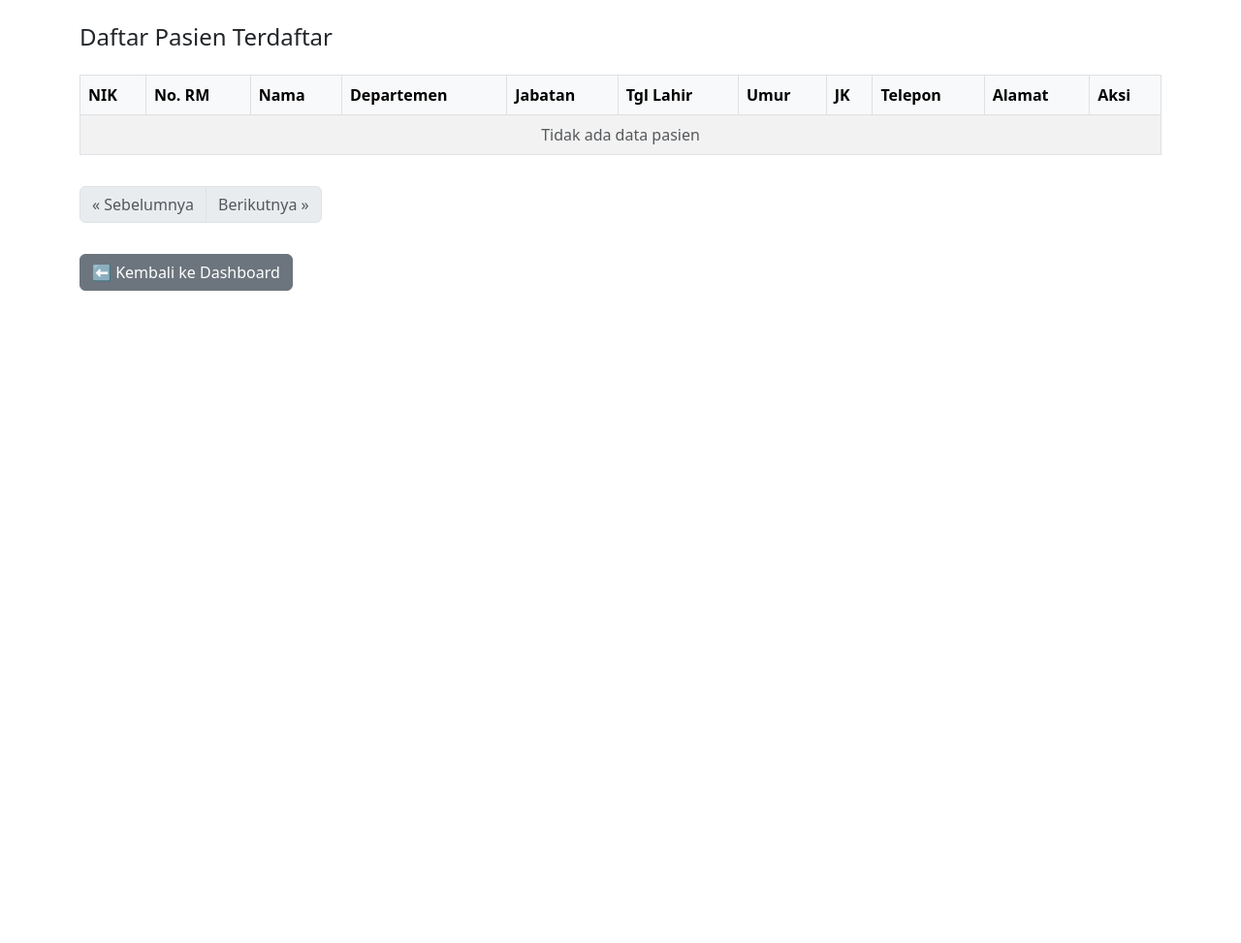
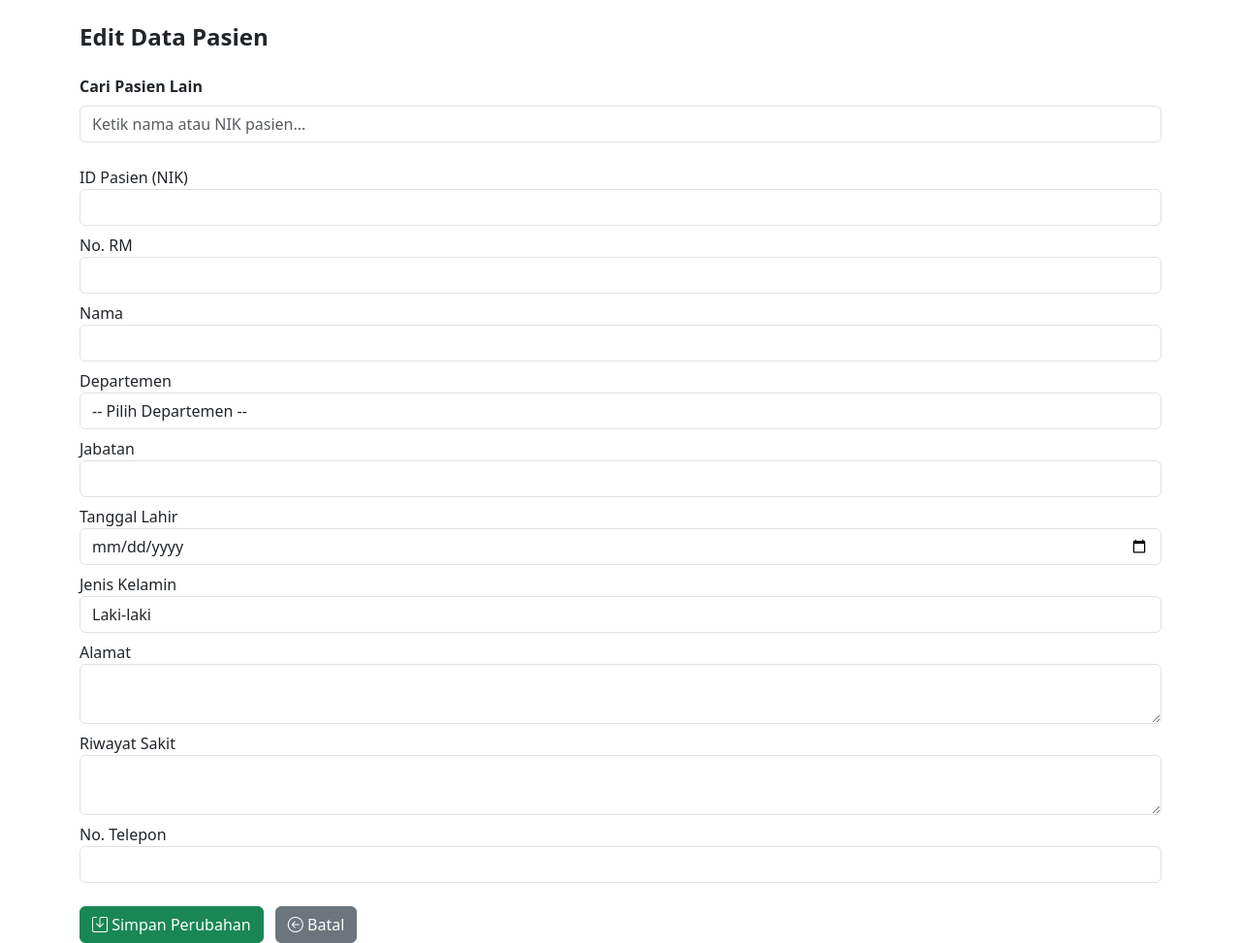
Before and after one commit to Fajree18/web-klinik-baru, a PHP site: page /pasien/daftar_pasien.php?id=1 in a window 1280 px wide. Shown: the whole page at 97% size. Before the commit the page ends 300 px from the top, so only its background shows below. Run offline with PHP 8.4, Linux system fonts and the light colour scheme; the visitor is signed in with stand-in values (Sample User, id 1); data that the repository does not hold is empty.

Commit message:
daftar.pasien

```diff
--- a/web-klinik/pasien/daftar_pasien.php
+++ b/web-klinik/pasien/daftar_pasien.php
@@ -3,111 +3,198 @@ session_start();
 include "../koneksi.php";
 if (!isset($_SESSION['admin'])) header("Location: ../index.php");
 
-// fungsi bantu hitung umur
-function hitungUmur($tgl_lahir) {
-    if (!$tgl_lahir || $tgl_lahir === '0000-00-00') return '-';
-    try {
-        $lahir = new DateTime($tgl_lahir);
-        $now = new DateTime();
-        $diff = $now->diff($lahir);
-        return $diff->y . " tahun";
-    } catch (Exception $e) {
-        return '-';
+// === AJAX SEARCH HANDLER ===
+if (isset($_POST['keyword'])) {
+    $keyword = mysqli_real_escape_string($conn, $_POST['keyword']);
+    $query = mysqli_query($conn, "
+        SELECT id_pasien, nama, jabatan
+        FROM pasien
+        WHERE nama LIKE '%$keyword%' OR id_pasien LIKE '%$keyword%'
+        ORDER BY nama ASC LIMIT 10
+    ");
+    if (mysqli_num_rows($query) == 0) {
+        echo "<div class='p-2 text-muted'>Tidak ditemukan</div>";
+    } else {
+        while ($r = mysqli_fetch_assoc($query)) {
+            echo "<div data-id='{$r['id_pasien']}' class='p-2 border-bottom hover-bg-light' style='cursor:pointer'>
+                    <i class='bi bi-person-circle text-primary me-2'></i>
+                    {$r['nama']} <small class='text-muted'>({$r['id_pasien']} | {$r['jabatan']})</small>
+                  </div>";
+        }
     }
+    exit;
 }
 
-// --- Pagination ---
-$per_page = 20; // batas 20 data per halaman
-$page = isset($_GET['page']) && is_numeric($_GET['page']) ? (int)$_GET['page'] : 1;
-if ($page < 1) $page = 1;
-$offset = ($page - 1) * $per_page;
+// === Normal load edit pasien ===
+$id = $_GET['id'];
+$data = mysqli_fetch_assoc(mysqli_query($conn, "SELECT * FROM pasien WHERE id_pasien = '$id'"));
+$departemen_list = mysqli_query($conn, "SELECT nama FROM departemen ORDER BY nama ASC");
 
-// hitung total pasien
-$total_result = mysqli_query($conn, "SELECT COUNT(*) AS total FROM pasien");
-$total_rows = mysqli_fetch_assoc($total_result)['total'];
-$total_pages = ceil($total_rows / $per_page);
+if (isset($_POST['simpan'])) {
+    $id_pasien_baru = mysqli_real_escape_string($conn, $_POST['id_pasien']);
+    $nama = mysqli_real_escape_string($conn, $_POST['nama']);
+    $departemen = mysqli_real_escape_string($conn, $_POST['departemen']);
+    $jabatan = mysqli_real_escape_string($conn, $_POST['jabatan']);
+    $tanggal_lahir = $_POST['tanggal_lahir'];
+    $jenis_kelamin = mysqli_real_escape_string($conn, $_POST['jenis_kelamin']);
+    $alamat = mysqli_real_escape_string($conn, $_POST['alamat']);
+    $riwayat = mysqli_real_escape_string($conn, $_POST['riwayat_sakit']);
+    $telepon = mysqli_real_escape_string($conn, $_POST['telepon']);
 
-// ambil data pasien per halaman
-$data = mysqli_query($conn, "
-    SELECT * FROM pasien
-    ORDER BY created_at DESC
-    LIMIT $per_page OFFSET $offset
-");
+    $cek = mysqli_query($conn, "SELECT * FROM pasien WHERE id_pasien = '$id_pasien_baru' AND id_pasien != '$id'");
+    if (mysqli_num_rows($cek) > 0) {
+        echo "<script>alert('ID Pasien / NIK sudah digunakan oleh pasien lain.'); window.location='edit_pasien.php?id=$id';</script>";
+        exit;
+    }
+
+    mysqli_query($conn, "UPDATE pasien SET
+        id_pasien = '$id_pasien_baru',
+        nama = '$nama',
+        departemen = '$departemen',
+        jabatan = '$jabatan',
+        tanggal_lahir = '$tanggal_lahir',
+        jenis_kelamin = '$jenis_kelamin',
+        alamat = '$alamat',
+        riwayat_sakit = '$riwayat',
+        telepon = '$telepon'
+        WHERE id_pasien = '$id'");
+
+    header("Location: daftar_pasien.php");
+    exit;
+}
 ?>
 <!DOCTYPE html>
 <html>
 <head>
-    <title>Daftar Pasien</title>
+    <title>Edit Pasien</title>
     <link href="https://cdn.jsdelivr.net/npm/bootstrap@5.3.0/dist/css/bootstrap.min.css" rel="stylesheet">
+    <link href="https://cdn.jsdelivr.net/npm/bootstrap-icons@1.11.1/font/bootstrap-icons.css" rel="stylesheet">
     <style>
-        .table td, .table th { vertical-align: middle; }
-        .nowrap { white-space: nowrap; }
+        #suggestions {
+            position: absolute;
+            top: 100%;
+            left: 0;
+            right: 0;
+            z-index: 1000;
+            background: #fff;
+            border: 1px solid #ddd;
+            border-radius: 6px;
+            max-height: 260px;
+            overflow-y: auto;
+            display: none;
+            box-shadow: 0 4px 10px rgba(0,0,0,0.1);
+        }
+        #suggestions div:hover {
+            background-color: #f6f6f6;
+        }
+        .hover-bg-light:hover {
+            background-color: #f8f9fa !important;
+        }
     </style>
 </head>
 <body class="container mt-4">
 
-<h4 class="mb-4">Daftar Pasien Terdaftar</h4>
+<h4 class="mb-4 fw-bold">Edit Data Pasien</h4>
 
-<div class="table-responsive">
-<table class="table table-bordered table-striped">
-    <thead class="table-light">
-        <tr>
-            <th class="nowrap">NIK</th>
-            <th class="nowrap">No. RM</th>
-            <th>Nama</th>
-            <th>Departemen</th>
-            <th>Jabatan</th>
-            <th class="nowrap">Tgl Lahir</th>
-            <th>Umur</th>
-            <th class="nowrap">JK</th>
-            <th>Telepon</th>
-            <th>Alamat</th>
-            <th class="nowrap">Aksi</th>
-        </tr>
-    </thead>
-    <tbody>
-        <?php if (mysqli_num_rows($data) === 0): ?>
-            <tr><td colspan="11" class="text-center text-muted">Tidak ada data pasien</td></tr>
-        <?php else: ?>
-            <?php while ($row = mysqli_fetch_assoc($data)): ?>
-            <tr>
-                <td><?= htmlspecialchars($row['id_pasien']) ?></td>
-                <td><?= htmlspecialchars($row['no_rm']) ?></td>
-                <td><?= htmlspecialchars($row['nama']) ?></td>
-                <td><?= htmlspecialchars($row['departemen']) ?></td>
-                <td><?= htmlspecialchars($row['jabatan']) ?></td>
-                <td><?= htmlspecialchars(date('d-m-Y', strtotime($row['tanggal_lahir']))) ?></td>
-                <td><?= hitungUmur($row['tanggal_lahir']) ?></td>
-                <td><?= htmlspecialchars($row['jenis_kelamin']) ?></td>
-                <td><?= htmlspecialchars($row['telepon']) ?></td>
-                <td><?= htmlspecialchars($row['alamat']) ?></td>
-                <td class="text-nowrap">
-                    <a href="edit_pasien.php?id=<?= urlencode($row['id_pasien']) ?>" class="btn btn-sm btn-warning mb-1">Edit</a>
-                </td>
-            </tr>
-            <?php endwhile; ?>
-        <?php endif; ?>
-    </tbody>
-</table>
+<!-- 🔍 Kolom Pencarian Pasien -->
+<div class="position-relative mb-4">
+    <label class="form-label fw-semibold">Cari Pasien Lain</label>
+    <input type="text" id="search_pasien" class="form-control" placeholder="Ketik nama atau NIK pasien..." autocomplete="off">
+    <div id="suggestions" class="shadow-sm"></div>
 </div>
 
-<!-- Pagination -->
-<nav aria-label="Pagination" class="mt-3">
-    <ul class="pagination">
-        <li class="page-item <?= $page <= 1 ? 'disabled' : '' ?>">
-            <a class="page-link" href="?page=<?= $page - 1 ?>">« Sebelumnya</a>
-        </li>
-        <?php for ($i = 1; $i <= $total_pages; $i++): ?>
-            <li class="page-item <?= $page == $i ? 'active' : '' ?>">
-                <a class="page-link" href="?page=<?= $i ?>"><?= $i ?></a>
-            </li>
-        <?php endfor; ?>
-        <li class="page-item <?= $page >= $total_pages ? 'disabled' : '' ?>">
-            <a class="page-link" href="?page=<?= $page + 1 ?>">Berikutnya »</a>
-        </li>
-    </ul>
-</nav>
+<form method="POST" enctype="multipart/form-data">
+    <div class="mb-2">
+        <label>ID Pasien (NIK)</label>
+        <input name="id_pasien" class="form-control" value="<?= htmlspecialchars($data['id_pasien']) ?>" required>
+    </div>
+    <div class="mb-2">
+        <label>No. RM</label>
+        <input type="text" class="form-control" value="<?= htmlspecialchars($data['no_rm']) ?>" readonly>
+    </div>
+    <div class="mb-2">
+        <label>Nama</label>
+        <input name="nama" class="form-control" value="<?= htmlspecialchars($data['nama']) ?>" required>
+    </div>
+    <div class="mb-2">
+        <label>Departemen</label>
+        <select name="departemen" class="form-control" required>
+            <option value="">-- Pilih Departemen --</option>
+            <?php while ($d = mysqli_fetch_assoc($departemen_list)): ?>
+                <option value="<?= htmlspecialchars($d['nama']) ?>" <?= $data['departemen'] == $d['nama'] ? 'selected' : '' ?>>
+                    <?= htmlspecialchars($d['nama']) ?>
+                </option>
+            <?php endwhile; ?>
+        </select>
+    </div>
+    <div class="mb-2">
+        <label>Jabatan</label>
+        <input name="jabatan" class="form-control" value="<?= htmlspecialchars($data['jabatan']) ?>" required>
+    </div>
+    <div class="mb-2">
+        <label>Tanggal Lahir</label>
+        <input type="date" name="tanggal_lahir" class="form-control" value="<?= htmlspecialchars($data['tanggal_lahir']) ?>" required>
+    </div>
+    <div class="mb-2">
+        <label>Jenis Kelamin</label>
+        <select name="jenis_kelamin" class="form-control" required>
+            <option value="Laki-laki" <?= $data['jenis_kelamin'] == 'Laki-laki' ? 'selected' : '' ?>>Laki-laki</option>
+            <option value="Perempuan" <?= $data['jenis_kelamin'] == 'Perempuan' ? 'selected' : '' ?>>Perempuan</option>
+        </select>
+    </div>
+    <div class="mb-2">
+        <label>Alamat</label>
+        <textarea name="alamat" class="form-control"><?= htmlspecialchars($data['alamat']) ?></textarea>
+    </div>
+    <div class="mb-2">
+        <label>Riwayat Sakit</label>
+        <textarea name="riwayat_sakit" class="form-control"><?= htmlspecialchars($data['riwayat_sakit']) ?></textarea>
+    </div>
+    <div class="mb-2">
+        <label>No. Telepon</label>
+        <input name="telepon" class="form-control" value="<?= htmlspecialchars($data['telepon']) ?>">
+    </div>
 
-<a href="../dashboard.php" class="btn btn-secondary mt-3">⬅ Kembali ke Dashboard</a>
+    <div class="mt-4">
+        <button name="simpan" class="btn btn-success"><i class="bi bi-save"></i> Simpan Perubahan</button>
+        <a href="daftar_pasien.php" class="btn btn-secondary ms-2"><i class="bi bi-arrow-left-circle"></i> Batal</a>
+    </div>
+</form>
+
+<script src="https://code.jquery.com/jquery-3.7.0.min.js"></script>
+<script>
+$(document).ready(function() {
+    // AJAX Search
+    $("#search_pasien").on("input", function() {
+        let keyword = $(this).val().trim();
+        if (keyword.length > 1) {
+            $.ajax({
+                url: "edit_pasien.php",
+                method: "POST",
+                data: { keyword: keyword },
+                success: function(res) {
+                    $("#suggestions").html(res).fadeIn(150);
+                }
+            });
+        } else {
+            $("#suggestions").fadeOut(150);
+        }
+    });
+
+    // Klik suggestion
+    $(document).on("click", "#suggestions div", function() {
+        const id = $(this).data("id");
+        window.location.href = "edit_pasien.php?id=" + encodeURIComponent(id);
+    });
+
+    // Klik di luar => hide
+    $(document).on("click", function(e) {
+        if (!$(e.target).closest("#search_pasien, #suggestions").length) {
+            $("#suggestions").fadeOut(150);
+        }
+    });
+});
+</script>
+
 </body>
 </html>
```
